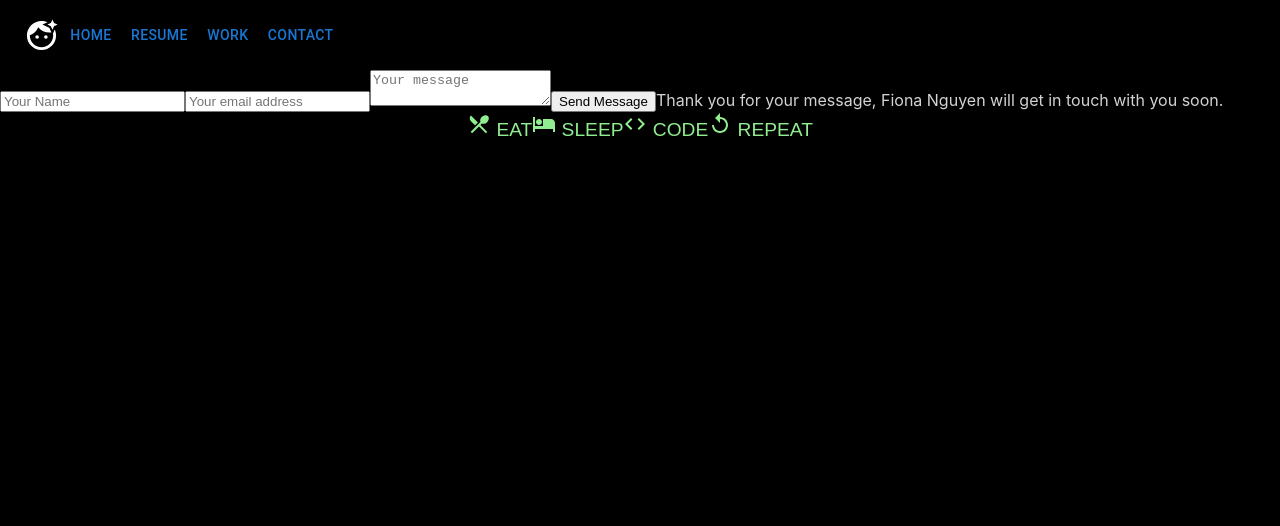
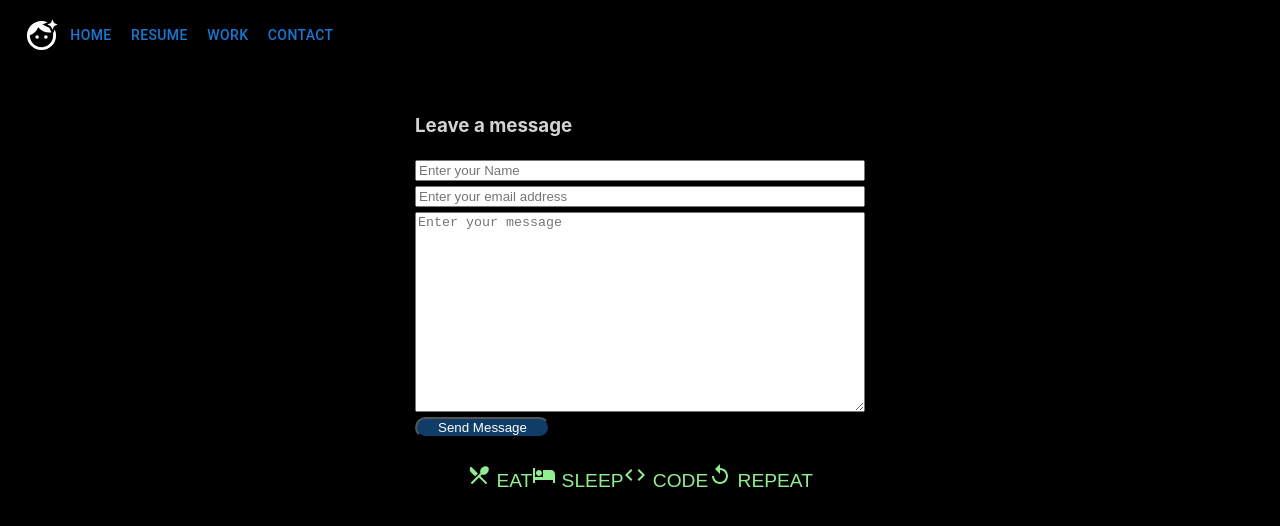
Before and after one commit to FionaDN87/fionaPort, a React (Create React App) app in the folder client/: page /fionaPort/Contact in a window 1280 px wide. Shown: the top 526 px of the page. Built offline with nearby package versions, Linux system fonts and the light colour scheme.

Commit message:
Update Contact.js

```diff
--- a/client/src/components/Contact.js
+++ b/client/src/components/Contact.js
@@ -1,10 +1,14 @@
 import React, { useState } from 'react';
 import emailjs from 'emailjs-com';
+import TextField from '@mui/material/TextField';
+import '.././styles/contactPageStyle.css';
+import Box from '@mui/material/Box';
+import { formControlClasses } from '@mui/material';
+import { auto } from '@popperjs/core';
 
 const Contact = () => {
     const submit = () => {
         if (name && email && message) {
-           // TODO - send mail
            const serviceId = 'service_vdb5u4t';
            const templateId = 'template_o9rossp';
            const userId = 'OQkpPSe66j-TNNpSX';
@@ -28,20 +32,50 @@ const Contact = () => {
     }
     const isValidEmail = email => {
         const regex = /^(([^<>()\[\]\\.,;:\s@"]+(\.[^<>()\[\]\\.,;:\s@"]+)*)|(".+"))@((\[[0-9]{1,3}\.[0-9]{1,3}\.[0-9]{1,3}\.[0-9]{1,3}\])|(([a-zA-Z\-0-9]+\.)+[a-zA-Z]{2,}))$/;
-        return regex.test(String(email).toLowerCase());
+        if(!regex.test(email))
+        return <div>'Invalid Email Address'</div>
+        // return regex.test(String(email).toLowerCase());
     };
+
+    const EmailValidation = (event) => {
+        var form = document.getElementById("form");
+        var email = document.getElementById("email");
+        const regex = /^(([^<>()\[\]\\.,;:\s@"]+(\.[^<>()\[\]\\.,;:\s@"]+)*)|(".+"))@((\[[0-9]{1,3}\.[0-9]{1,3}\.[0-9]{1,3}\.[0-9]{1,3}\])|(([a-zA-Z\-0-9]+\.)+[a-zA-Z]{2,}))$/;
+
+        if(email.match(regex)){
+            return;
+        }
+    }
 
     const [name, setName] = useState('');
     const [email, setEmail] = useState('');
     const [message, setMessage] = useState('');
     const [emailSent, setEmailSent] = useState(false);
     return (
-        <div>
-        <input type="text" placeholder="Your Name" value={name} onChange={e => setName(e.target.value)} />
-        <input type="email" placeholder="Your email address" value={email} onChange={e => setEmail(e.target.value)} />
-        <textarea placeholder="Your message" value={message} onChange={e => setMessage(e.target.value)}></textarea>
-        <button onClick={submit}>Send Message</button>
-        <span className={emailSent ? 'visible' : null}>Thank you for your message, Fiona Nguyen will get in touch with you soon.</span>
+        <div className='inputStyle'>
+        <h3>Leave a message</h3>
+        <input
+        type="text"
+        placeholder="Enter your Name"
+        value={name}
+        onChange={e => setName(e.target.value)} />
+
+        <input
+        type="email"
+        placeholder="Enter your email address"
+        value={email}
+        onChange={
+            e => setEmail(e.target.value)} />
+
+
+        <textarea style={{width:"100%", height: "200px"}}
+        placeholder="Enter your message"
+        value={message}
+        onChange={e => setMessage(e.target.value)}>
+
+        </textarea>
+        {emailSent && <p>Thank you for your message, I will get in touch with you soon.</p>}
+            <button className='buttonStyle' onClick={submit}>Send Message</button>
         </div>
     );
 };
```
